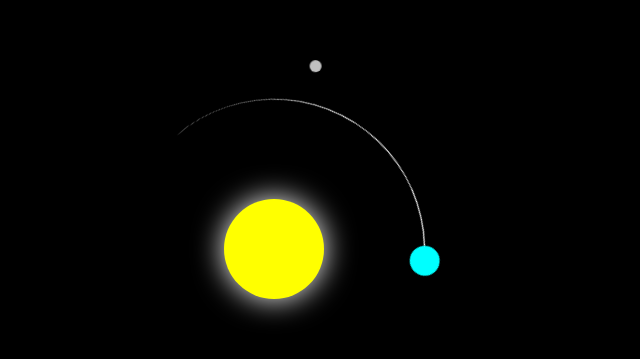
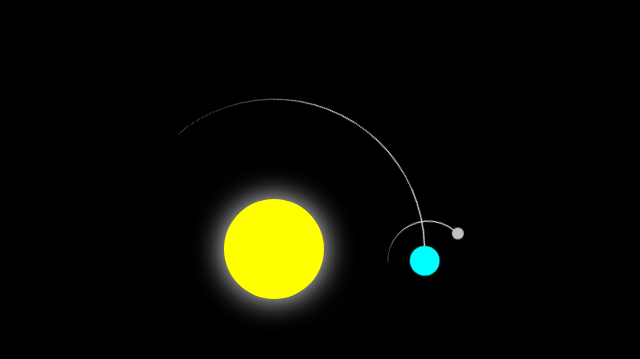
Before and after one commit to vishalsingh198/Solar-System, a plain HTML site: page index.html in a window 1280 px wide. Shown: the part 151-510 px from the top of the page, 366-1006 px from the left. Drawn offline with Linux system fonts and the light colour scheme.

Commit message:
Update solarsystem.css

```diff
--- a/solarsystem.css
+++ b/solarsystem.css
@@ -23,7 +23,7 @@
         border-radius: 50%;
         box-shadow: 0 0 3em white;
     }
-    .earth {
+    .earth, .moon {
         position: absolute;
         border-style: solid;
         border-color: white transparent transparent transparent;
```
